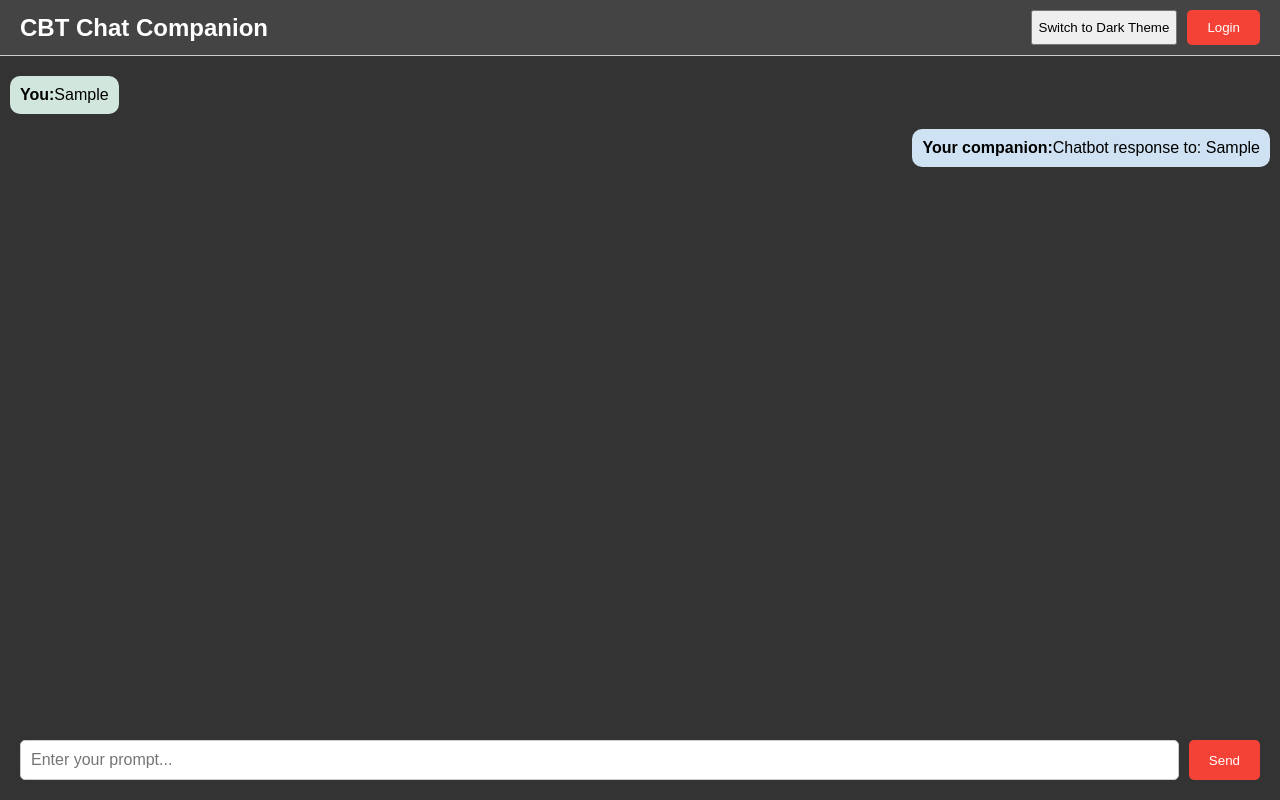
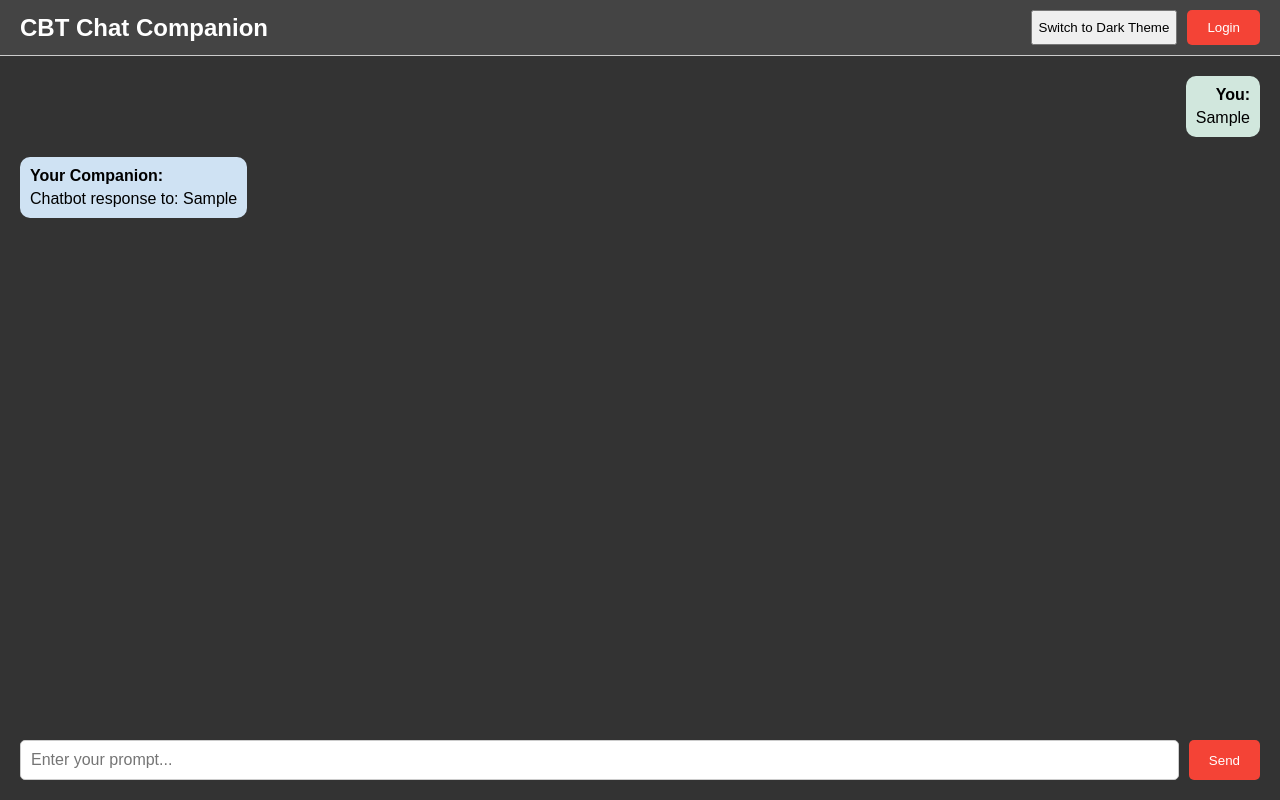
Before and after one commit to Shafrinnisha/CBT_chatbot, a React (Create React App) app in the folder cbt-chat-companion/: page / in a window 1280 px wide. Both pictures are taken after typing "Sample" into the empty fields and a click on the button "Send". Built offline with nearby package versions, Linux system fonts and the light colour scheme.

Commit message:
Message box fixes

```diff
--- a/cbt-chat-companion/src/components/Chatbot.js
+++ b/cbt-chat-companion/src/components/Chatbot.js
@@ -1,43 +1,56 @@
-import React, { useState } from 'react';
-import { Messages, ChatContainer, InputContainer, Input, SendButton } from '../styles/styles';
+import React, { useState, useRef, useEffect } from 'react';
+import { ThemeProvider } from 'styled-components';
+import { lightTheme, darkTheme } from '../styles/theme';
+import { GlobalStyle, Messages, ChatContainer, InputContainer, Input, SendButton } from '../styles/styles';
 import Message from './Message';
 import Navbar from './Navbar';
 
 const Chatbot = () => {
     const [messages, setMessages] = useState([]);
     const [input, setInput] = useState('');
-    const [theme, setTheme] = useState('light'); // Default theme
+    const [theme, setTheme] = useState(lightTheme);
+    const messagesEndRef = useRef(null); // Ref for scrolling to the latest message
 
     const handleSendMessage = () => {
-        if (input.trim() === '') return; // Prevent sending empty messages
+        if (input.trim() === '') return;
         setMessages([...messages, { text: input, from: 'user' }]);
-        // Simulate a chatbot response
         setTimeout(() => {
             setMessages((prevMessages) => [
                 ...prevMessages,
                 { text: 'Chatbot response to: ' + input, from: 'bot' },
             ]);
         }, 1000);
-        setInput(''); // Clear input after sending
+        setInput(''); // Clear the input after sending
     };
 
     const handleKeyPress = (event) => {
         if (event.key === 'Enter') {
-            handleSendMessage(); // Call send function on Enter key press
+            handleSendMessage(); // Send message on Enter key press
         }
     };
 
     const toggleTheme = () => {
-        setTheme((prevTheme) => (prevTheme === 'light' ? 'dark' : 'light'));
+        setTheme((prevTheme) => (prevTheme === lightTheme ? darkTheme : lightTheme));
     };
 
+    const scrollToBottom = () => {
+        messagesEndRef.current?.scrollIntoView({ behavior: 'smooth' });
+    };
+
+    useEffect(() => {
+        scrollToBottom(); // Scroll to bottom whenever messages change
+    }, [messages]);
+
     return (
+        <ThemeProvider theme={theme}>
+            <GlobalStyle />
             <ChatContainer>
                 <Navbar toggleTheme={toggleTheme} />
                 <Messages>
                     {messages.map((msg, index) => (
                         <Message key={index} text={msg.text} from={msg.from} theme={theme} />
                     ))}
+                    <div ref={messagesEndRef} /> {/* This element scrolls into view */}
                 </Messages>
                 <InputContainer>
                     <Input
@@ -45,11 +58,12 @@ const Chatbot = () => {
                         placeholder="Enter your prompt..."
                         value={input}
                         onChange={(e) => setInput(e.target.value)}
-                    onKeyPress={handleKeyPress} // Add key press event
+                        onKeyPress={handleKeyPress}
                     />
                     <SendButton onClick={handleSendMessage}>Send</SendButton>
                 </InputContainer>
             </ChatContainer>
+        </ThemeProvider>
     );
 };
 
--- a/cbt-chat-companion/src/components/Message.js
+++ b/cbt-chat-companion/src/components/Message.js
@@ -1,48 +1,13 @@
 import React from 'react';
-import styled from 'styled-components';
+import { MessageBubble, MessageText } from '../styles/styles';
 
-// Container for each message
-const MessageContainer = styled.div`
-  display: flex;
-  flex-direction: column; // Stack label and text vertically
-  margin: 10px 0; // Margin between messages
-`;
-
-// Styled component for user messages
-const UserMessage = styled.div`
-  align-self: flex-start; // Align to the left
-  background-color: ${(props) => (props.theme === 'light' ? '#d1e7dd' : '#1f2e44')}; // Light green or dark blue
-  color: ${(props) => (props.theme === 'light' ? '#000' : '#fff')}; // Text color
-  border-radius: 10px; // Rounded corners
-  padding: 10px; // Padding for inner text
-  margin-bottom: 5px; // Space below the message
-`;
-
-// Styled component for bot messages
-const BotMessage = styled.div`
-  align-self: flex-end; // Align to the right
-  background-color: ${(props) => (props.theme === 'light' ? '#cfe2f3' : '#2c3e50')}; // Light blue or dark grey
-  color: ${(props) => (props.theme === 'light' ? '#000' : '#fff')}; // Text color
-  border-radius: 10px; // Rounded corners
-  padding: 10px; // Padding for inner text
-  margin-bottom: 5px; // Space below the message
-`;
-
-const Message = ({ text, from, theme }) => {
+const Message = ({ text, from }) => {
+    const senderLabel = from === 'user' ? 'You:' : 'Your Companion:';
     return (
-        <MessageContainer>
-            {from === 'user' ? (
-                <UserMessage theme={theme}>
-                    <strong>You:</strong>
-                    <span>{text}</span>
-                </UserMessage>
-            ) : (
-                <BotMessage theme={theme}>
-                    <strong>Your companion:</strong>
-                    <span>{text}</span>
-                </BotMessage>
-            )}
-        </MessageContainer>
+        <MessageBubble from={from}>
+            <strong>{senderLabel}</strong>
+            <MessageText>{text}</MessageText>
+        </MessageBubble>
     );
 };
 
--- a/cbt-chat-companion/src/styles/styles.js
+++ b/cbt-chat-companion/src/styles/styles.js
@@ -11,6 +11,29 @@ export const GlobalStyle = createGlobalStyle`
     display: flex;
     flex-direction: column;
   }
+`;
+
+// Updated Message Bubble styling
+export const MessageBubble = styled.div`
+  max-width: 75%;
+  width: fit-content; // Take only as much space as needed
+  padding: 10px;
+  margin-bottom: 10px;
+  border-radius: 10px;
+  color: ${(props) => props.theme.textColor};
+  background-color: ${(props) =>
+    props.from === 'user' ? props.theme.messageUserBackground : props.theme.messageBotBackground};
+  align-self: ${(props) => (props.from === 'user' ? 'flex-end' : 'flex-start')}; // Align based on sender
+  text-align: ${(props) => (props.from === 'user' ? 'right' : 'left')}; // Align text based on sender
+  white-space: pre-line; // Preserve line breaks
+  margin-left: ${(props) => (props.from === 'user' ? 'auto' : '0')}; // Align user messages from the right
+  margin-right: ${(props) => (props.from === 'user' ? '0' : 'auto')}; // Align companion messages from the left
+`;
+
+// Additional styling for the sender label and message text
+export const MessageText = styled.div`
+  margin-top: 5px;
+  font-size: 1em;
 `;
 
 export const NavbarContainer = styled.div`
@@ -56,10 +79,13 @@ export const ChatContainer = styled.div`
 
 // Container for the messages
 export const Messages = styled.div`
-  flex: 1; // Allow messages to grow and take available space
-  overflow-y: auto; // Enable scrolling if messages exceed the height
-  padding: 10px; // Padding around the messages
-  margin-bottom: 10px; // Optional: Margin below the messages section
+  flex-grow: 1;
+  overflow-y: auto;
+  padding: 20px;
+  padding-bottom: 80px; // Add space at the bottom to prevent overlap with input box
+  display: flex;
+  flex-direction: column;
+  gap: 10px;
 `;
 
 export const InputContainer = styled.div`
```
Lines whose indentation alone changed are shown as unchanged.
